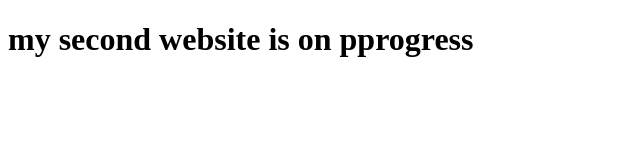
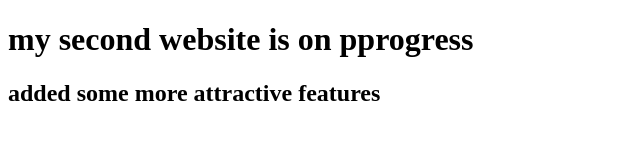
Before and after one commit to ummesalmaali/my-second-website, a plain HTML site: page index.html in a window 1280 px wide. Shown: the whole page, without its empty margins (0-640 px from the left). Drawn offline with Linux system fonts and the light colour scheme.

Commit message:
about adding features

```diff
--- a/index.html
+++ b/index.html
@@ -7,5 +7,6 @@
 </head>
 <body>
     <h1>my second website is on pprogress</h1>
+    <h2>added some more attractive features</h2>
 </body>
 </html>
```
